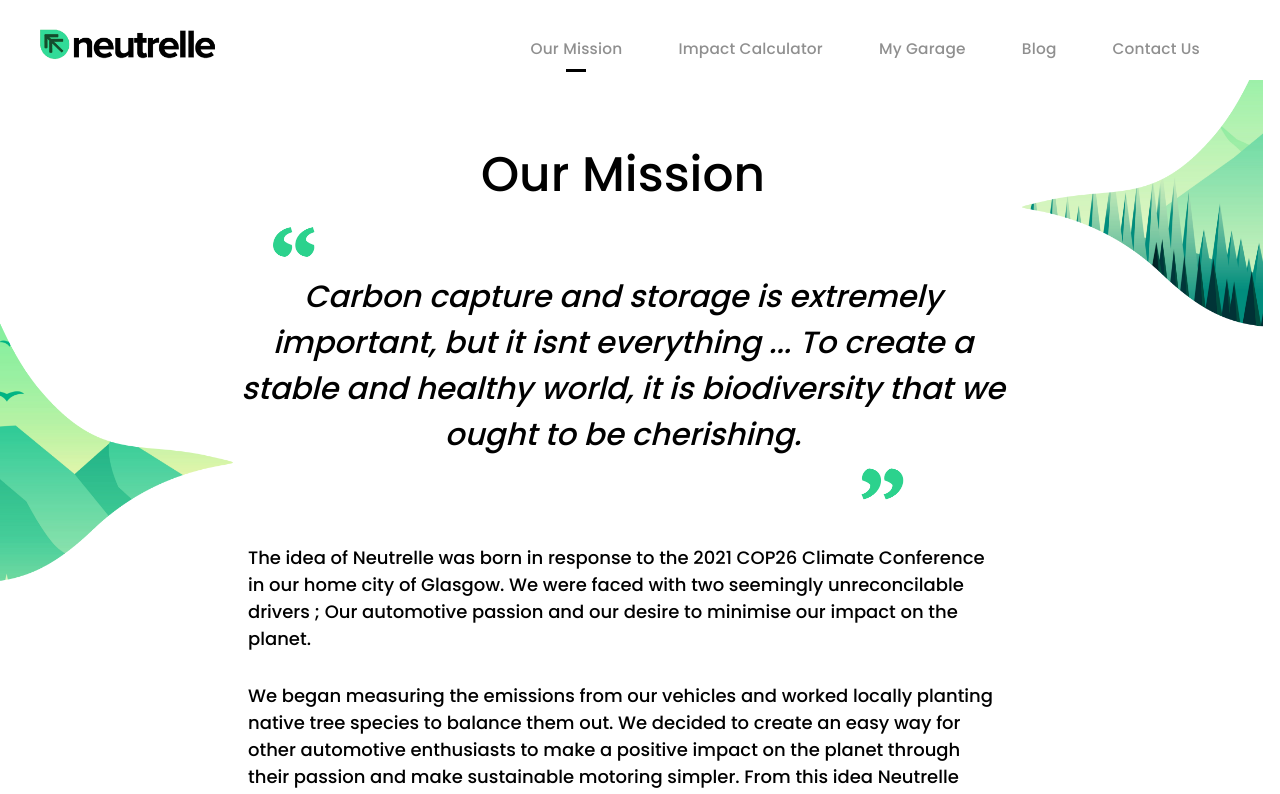
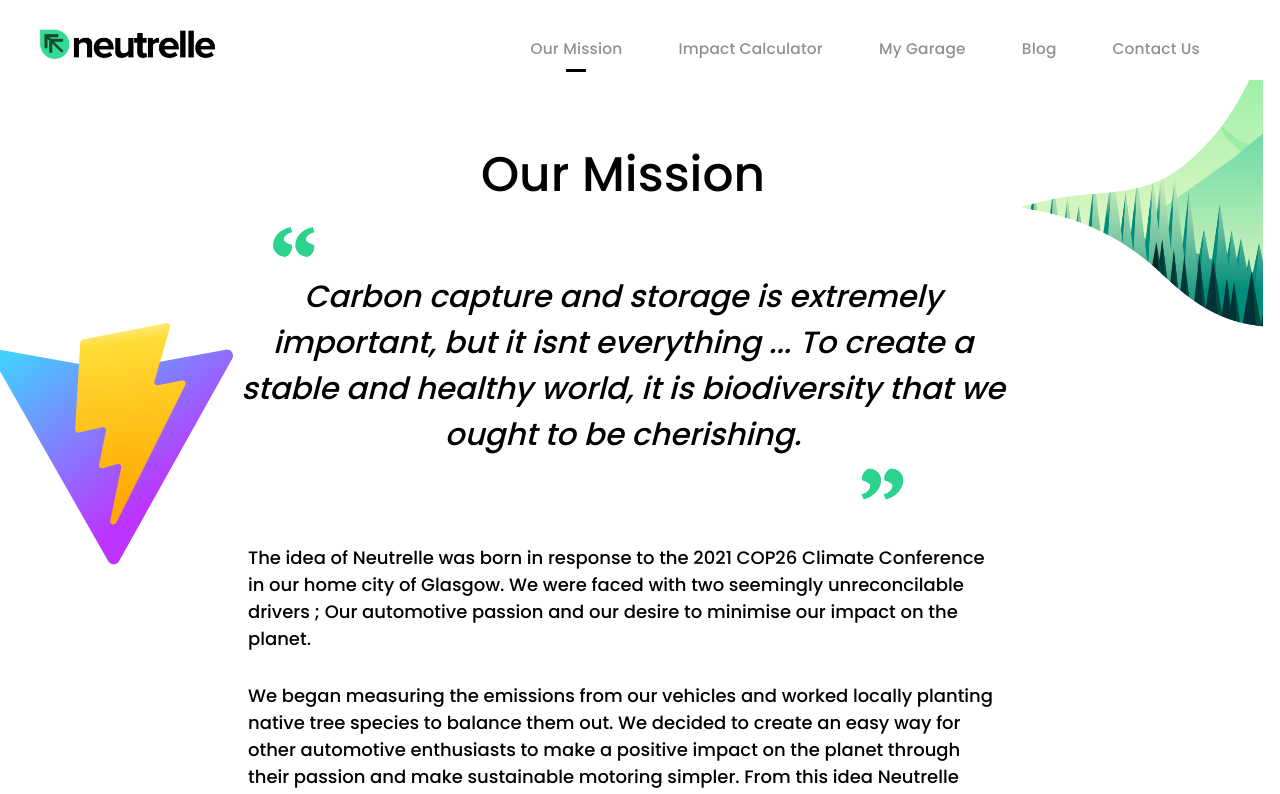
Before and after one commit to Aayshaparveen/neutrelle-demo, a React (Vite) app: page / in a window 1280 px wide. Shown: the top 794 px of the page. Built offline with nearby package versions, Linux system fonts and the light colour scheme.

Commit message:
resolving image issue using temp image

```diff
--- a/src/OurMission/index.jsx
+++ b/src/OurMission/index.jsx
@@ -7,8 +7,9 @@ const OurMission = () => {
         <div>
           <img
             className="left-img"
-            src="./src/assets/image/illustration-mission-page-left-1.png" />
-            {/* // src="./image/illustration-mission-page-left-1.png" */}
+            src="./vite.svg" />
+            {/* src="./src/assets/image/illustration-mission-page-left-1.png" /> */}
+
         </div>
         <div className="Mission-container">
           <h2 className="main-heading">Our Mission</h2>
```
